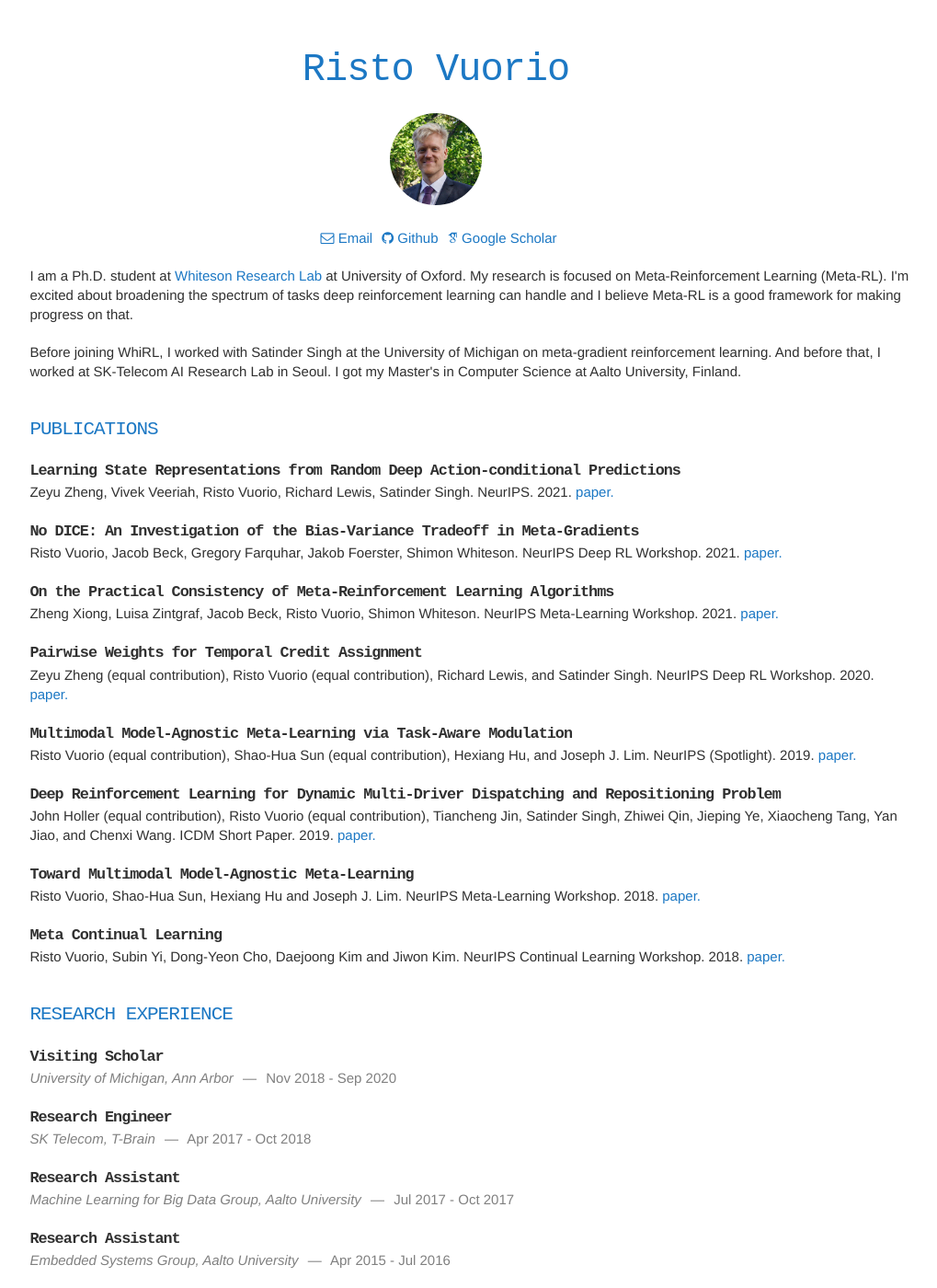
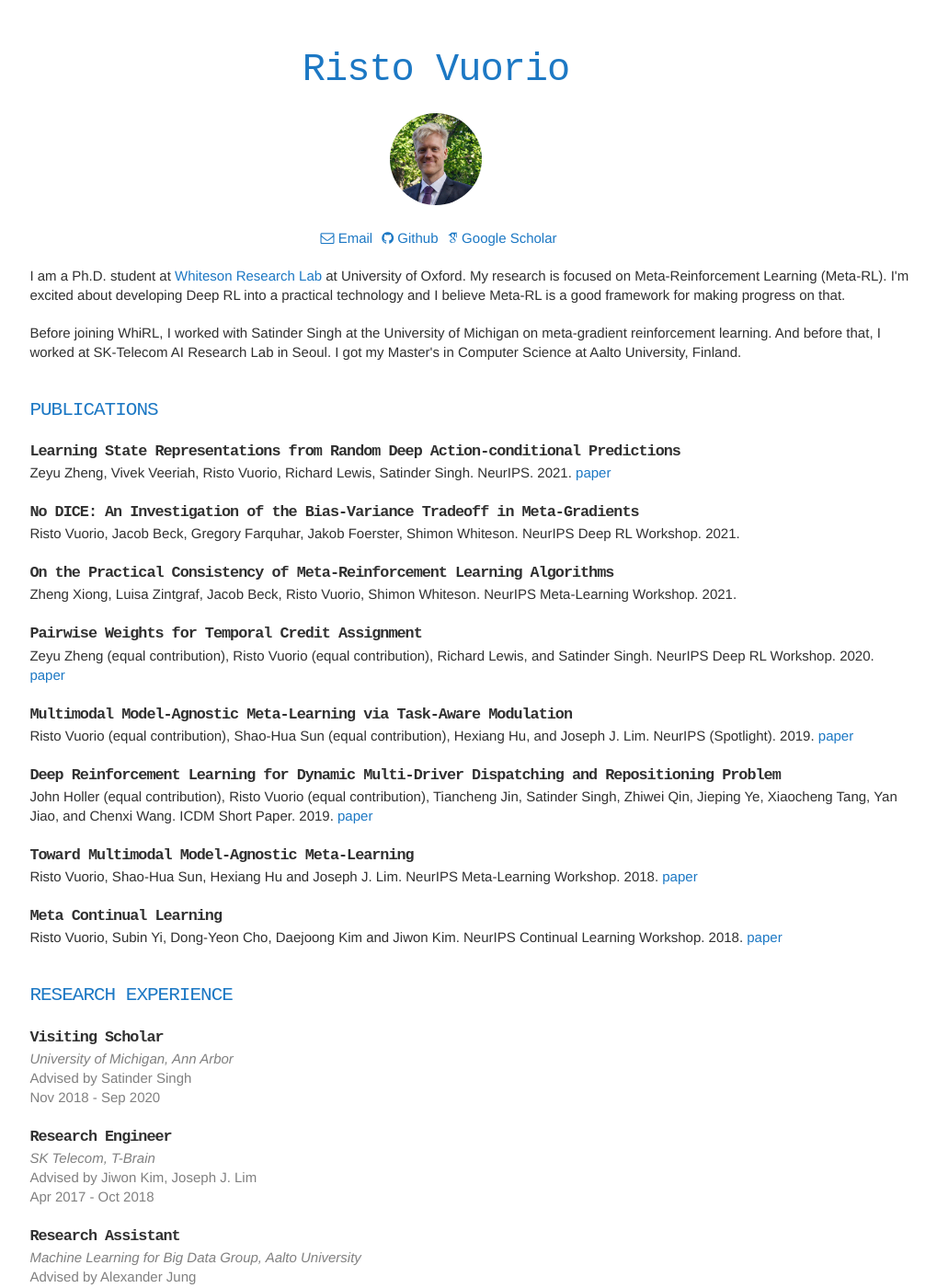
Before and after one commit to vuoristo/vuoristo.github.io, a Jekyll site: the page built from index.html, in a window 1280 px wide and 1400 px high. Shown: the whole window at 92% size, without its empty margins (166-1185 px from the left). Built offline with Jekyll 4.4.1, drawn with Linux system fonts in a browser that asks for light colours; nearby versions of some CDN libraries; some web fonts are replaced; some of the changed text lies outside the part shown.

Commit message:
update text content

```diff
--- a/_data/biography.yaml
+++ b/_data/biography.yaml
@@ -1,2 +1,2 @@
-- text: I am a Ph.D. student at <a href="https://whirl.cs.ox.ac.uk/">Whiteson Research Lab</a> at University of Oxford. My research is focused on Meta-Reinforcement Learning (Meta-RL). I'm excited about broadening the spectrum of tasks deep reinforcement learning can handle and I believe Meta-RL is a good framework for making progress on that.
+- text: I am a Ph.D. student at <a href="https://whirl.cs.ox.ac.uk/">Whiteson Research Lab</a> at University of Oxford. My research is focused on Meta-Reinforcement Learning (Meta-RL). I'm excited about developing Deep RL into a practical technology and I believe Meta-RL is a good framework for making progress on that.
 - text: Before joining WhiRL, I worked with Satinder Singh at the University of Michigan on meta-gradient reinforcement learning. And before that, I worked at SK-Telecom AI Research Lab in Seoul. I got my Master's in Computer Science at Aalto University, Finland.
--- a/_data/research-experience.yaml
+++ b/_data/research-experience.yaml
@@ -5,6 +5,7 @@
   end: 2020-09-11
 - title: Research Engineer
   company: SK Telecom, T-Brain
+  supervisor: Jiwon Kim, Joseph J. Lim
   begin: 2017-04-21
   end: 2018-10-24
 - title: Research Assistant
--- a/_data/reviewer_venues.yaml
+++ b/_data/reviewer_venues.yaml
@@ -1,3 +1,2 @@
-- venue: AAAI 2021
-- venue: NeurIPS Deep Reinforcement Learning Workshop 2020
-- venue: NeurIPS Deep Reinforcement Learning Workshop 2019
+- venue: AAAI 2021, 2022
+- venue: NeurIPS Deep Reinforcement Learning Workshop 2019, 2020, 2021
--- a/_includes/publications.html
+++ b/_includes/publications.html
@@ -7,7 +7,9 @@
     </header>
         <span>
         <p>{{ publication.author }}. {{ publication.howpublished }}. {{ publication.year }}.
-        <a href={{ publication.url }}>paper.</a>
+        {% if publication.url != null %}
+        <a href={{ publication.url }}>paper</a>
+        {% endif %}
         </p>
         </span>
     </article>
--- a/_includes/research-experience.html
+++ b/_includes/research-experience.html
@@ -6,6 +6,7 @@
             <h1>{{ job.title }}</h1>
             <span>
             <address>{{ job.company }}</address>
+            <p>Advised by {{ job.supervisor }}</p>
             <time>
                 {{ job.begin | date: "%b %Y" }} -
                 {{ job.end | date: "%b %Y" | default: "present" }}
--- a/_includes/service.html
+++ b/_includes/service.html
@@ -4,7 +4,7 @@
         <header>
             <h1>Program Committee: </h1>
                 {% for reviewer_venue in site.data.reviewer_venues %}
-                    {{ reviewer_venue.venue }}{% unless forloop.last %},{% endunless %}
+                    {{ reviewer_venue.venue }}.
                 {% endfor %}
         </header>
     </article>
```
